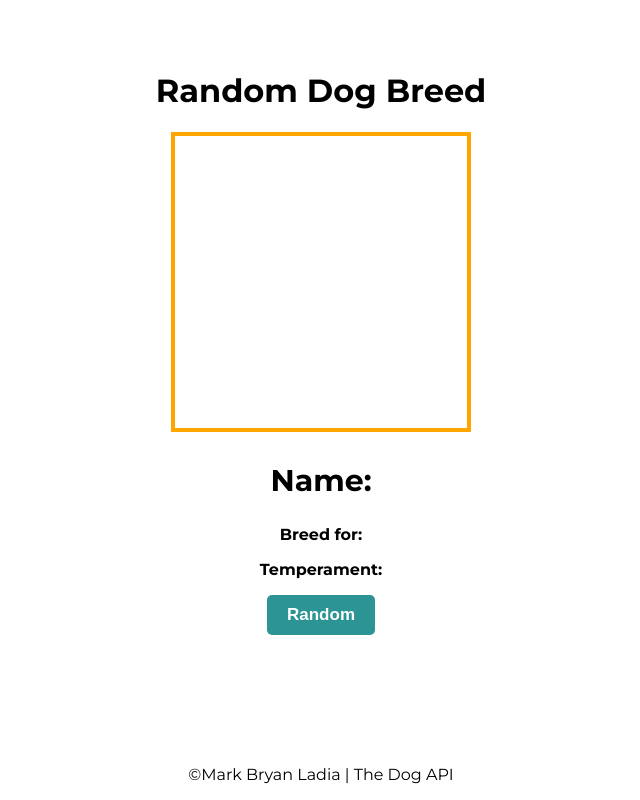
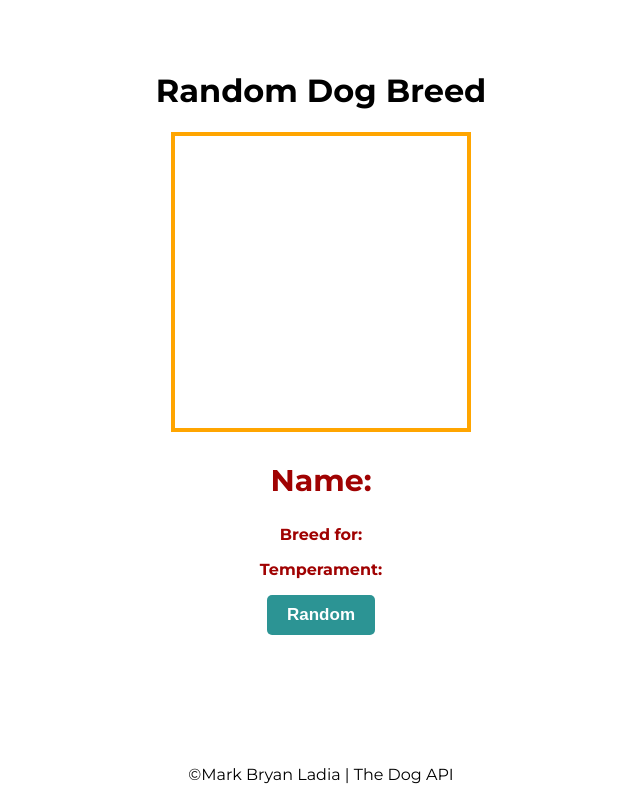
Before and after one commit to mbladia/Random-Dog-Breed, a plain HTML site: page index.html in a window 1280 px wide. Shown: the whole page, without its empty margins (319-959 px from the left). Drawn offline with nearby package versions, Linux system fonts and the light colour scheme.

Commit message:
Custom Style

```diff
--- a/style.css
+++ b/style.css
@@ -22,8 +22,12 @@ body{
     padding: 50px;
     height: 100%;
 }
+#app b{
+    color: rgb(160, 2, 2);
+}
 
 #app .image{
+
     background-position: center;
     background-size: cover;
     border: orange 4px solid;
```
